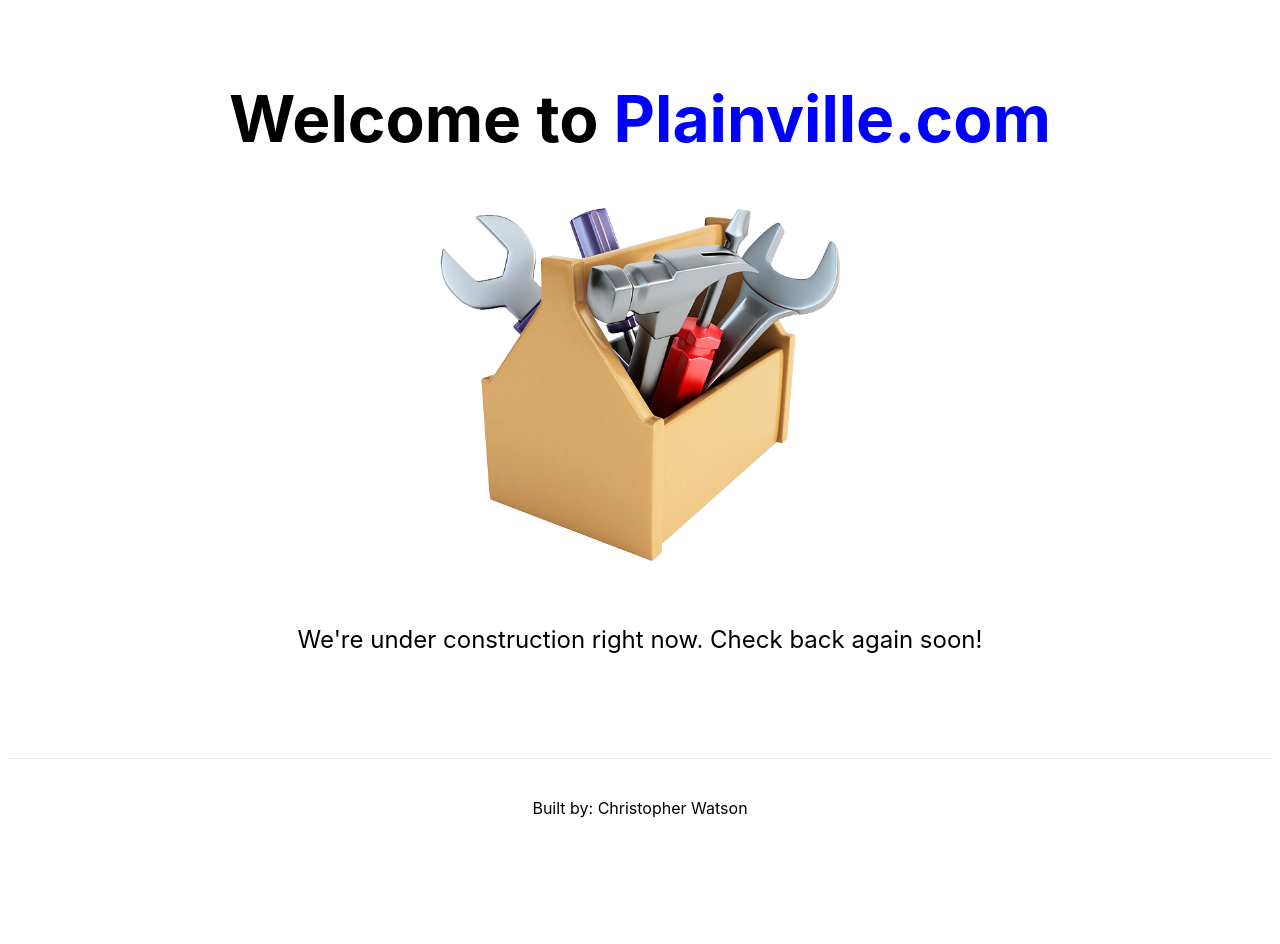
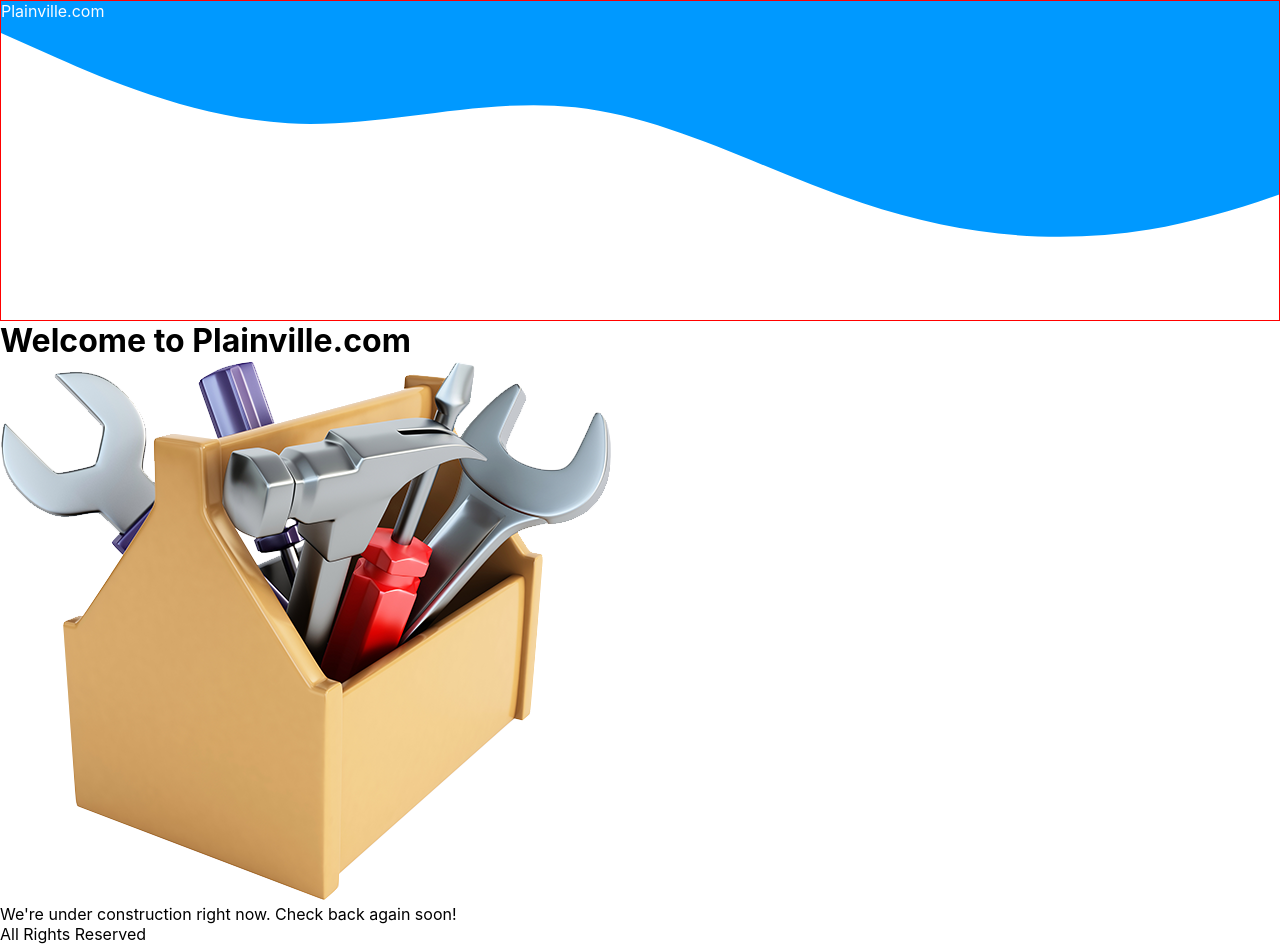
Before and after one commit to christopher-watson/plainville-next, a Next.js app: page / in a window 1280 px wide. Before the commit the page ends 858 px from the top, so only its background shows below. Built offline with nearby package versions, Linux system fonts and the light colour scheme.

Commit message:
nav banner

```diff
--- a/next.config.js
+++ b/next.config.js
@@ -1,5 +1,5 @@
 module.exports = {
-  exportTrailingSlash: true,
+  trailingSlash: true,
   exportPathMap: function () {
     return {
       '/': { page: '/' },
--- a/package.json
+++ b/package.json
@@ -8,8 +8,8 @@
     "start": "next start"
   },
   "dependencies": {
-    "next": "9.3.5",
-    "react": "16.13.1",
-    "react-dom": "16.13.1"
+    "next": "^10.0.8",
+    "react": "^17.0.1",
+    "react-dom": "^17.0.1"
   }
 }
--- a/pages/index.js
+++ b/pages/index.js
@@ -1,4 +1,5 @@
 import Head from 'next/head';
+import Image from 'next/image';
 
 export default function Home() {
   return (
@@ -7,7 +8,15 @@ export default function Home() {
         <title>Plainville, MA</title>
         <link rel='icon' href='/favicon.ico' />
       </Head>
-
+      <nav>
+        {/* <Image
+          src='/wave.svg'
+          layout='responsive'
+          width={600}
+          height={400}
+          priority/> */}
+          Plainville.com
+      </nav>
       <main>
         <h1 className='title'>
           Welcome to <span className='blue'>Plainville.com</span>
@@ -21,13 +30,7 @@ export default function Home() {
       </main>
 
       <footer>
-        Built by
-        <a
-          href='https://christopherwatson.co'
-          target='_blank'
-          rel='noopener noreferrer'>
-          : Christopher Watson
-        </a>
+        All Rights Reserved
       </footer>
     </div>
   );
--- a/styles/globals.css
+++ b/styles/globals.css
@@ -1,96 +1,35 @@
-html,
+:root {
+  --blue: #1e90ff;
+  --white: #fbfbff;
+}
+
+*{
+  margin: 0;
+  box-sizing: border-box;
+}
+
 body {
-  padding: 0;
-  margin: 0;
+  display: grid;
   font-family: -apple-system, BlinkMacSystemFont, Segoe UI, Roboto,
   Oxygen, Ubuntu, Cantarell, Fira Sans, Droid Sans, Helvetica Neue,
   sans-serif;
+  /* margin: 0; */
+  /* padding: 0; */
 }
 
-* {
-  box-sizing: border-box;
-}
-
-.container {
-    min-height: 100vh;
-    padding: 0 0.5rem;
-    display: flex;
-    flex-direction: column;
-    justify-content: center;
-    align-items: center;
-}
-
-main {
-    padding: 5rem 0;
-    flex: 1;
-    display: flex;
-    flex-direction: column;
-    justify-content: center;
-    align-items: center;
-}
-
-footer {
-    width: 100%;
-    height: 100px;
-    border-top: 1px solid #eaeaea;
-    display: flex;
-    justify-content: center;
-    align-items: center;
-}
-
-footer img {
-    margin-left: 0.5rem;
-}
-
-footer a {
-    display: flex;
-    justify-content: center;
-    align-items: center;
-}
-
-a {
-    color: inherit;
-    text-decoration: none;
-}
-
-.title a {
-    color: #0070f3;
-    text-decoration: none;
-}
-
-  .title a:hover,
-  .title a:focus,
-  .title a:active {
-    text-decoration: underline;
-  }
-
-  a:hover,
-  a:focus,
-  a:active {
-    color: #0070f3;
-  }
-
-  .title {
-    margin: 0 0 10px 0;
-    font-size: 4rem;
-  }
-
-  .title,
-  .description {
-    text-align: center;
-  }
-
-  .description {
-    font-size: 1.5rem;
-  }
-
-  code {
-    background: #fafafa;
-    border-radius: 5px;
-    padding: 0.75rem;
-    font-size: 1.1rem;
-    font-family: Menlo, Monaco, Lucida Console, Liberation Mono,
-      DejaVu Sans Mono, Bitstream Vera Sans Mono, Courier New, monospace;
+nav {
+  display: grid;
+  height: 40vh;
+  min-height: 321px;
+  width: 100vw;
+  border: 1px solid red;
+  background-image: url('/wave.svg');
+  background-repeat: no-repeat;
+  background-size: cover;
+  overflow-x: visible;
+  grid-template-columns: 1fr 1fr;
+  grid-template-areas: "list icon";
+  color: var(--white);
 }
 
 .grid {
@@ -102,14 +41,6 @@ a {
   margin-top: 3rem;
 }
 
-  .blue {
-    color: blue;
-  }
-
-  .tools {
-    width: 400px;
-    margin: 40px 0;
-  }
 
 @media (max-width: 600px) {
   .grid {
```
Also changed, not shown: public/wave.svg (added), 1 other file (tests, documents, lock files or other folders). Lines whose indentation alone changed are shown as unchanged.
